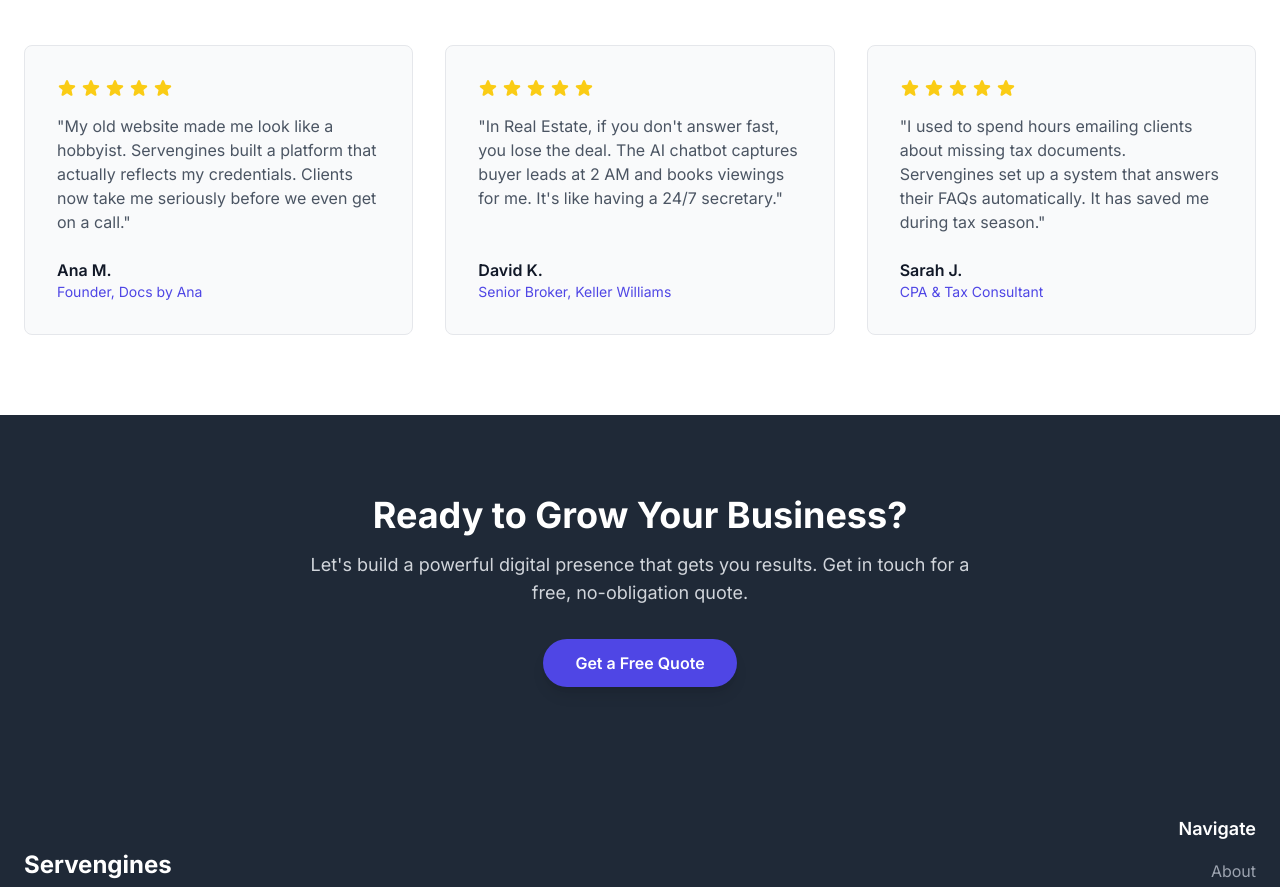
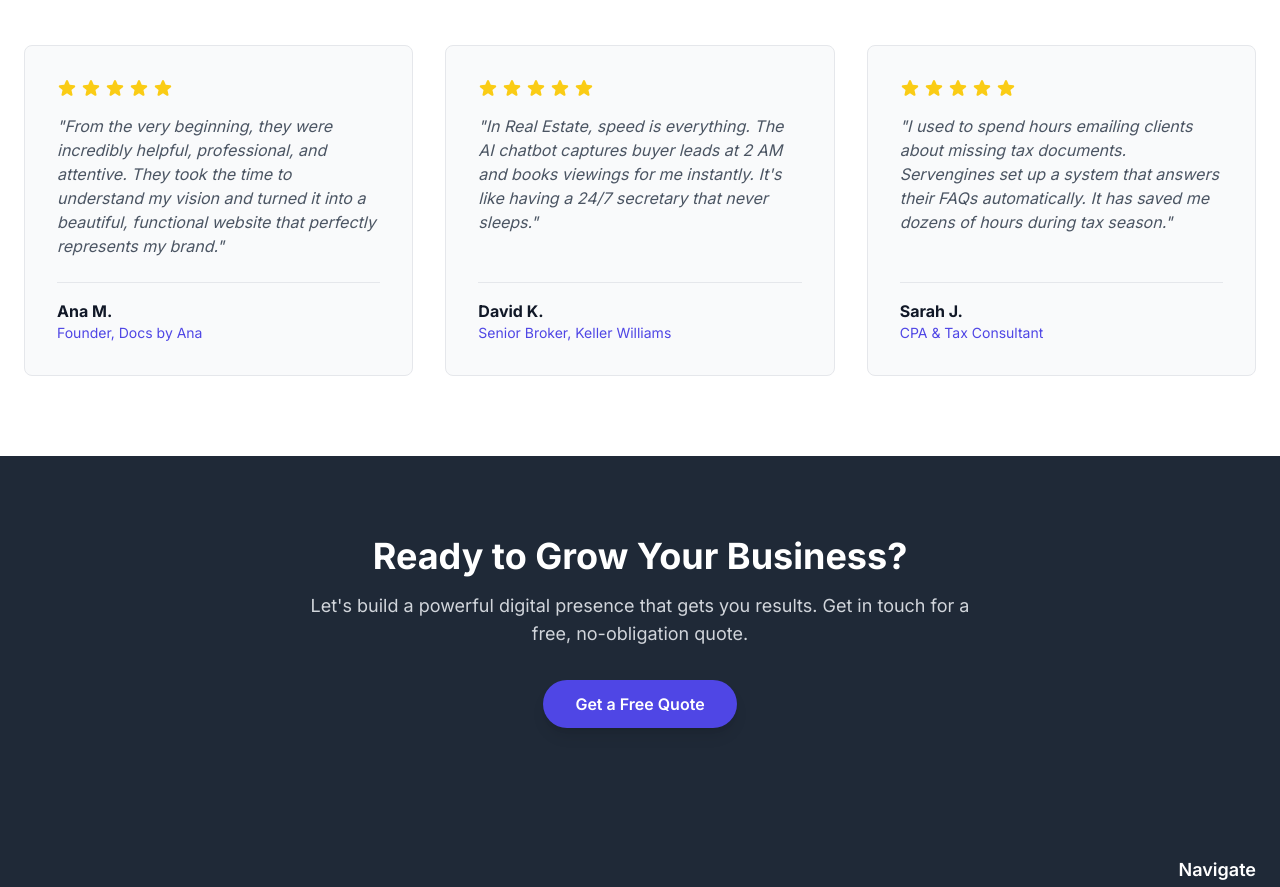
Before and after one commit to CyberSanderson/servengines, a Next.js app: page / in a window 1280 px wide. Shown: the part 5479-6366 px from the top of the page. Built offline with nearby package versions, Linux system fonts and the light colour scheme.

Commit message:
updated testimonials

```diff
--- a/src/components/Testimonials.tsx
+++ b/src/components/Testimonials.tsx
@@ -36,43 +36,43 @@ const Testimonials = () => {
       className="py-20 bg-white"
     >
       <div className="container mx-auto px-6 text-center">
-        {/* Updated Headline to match the "Expert" vibe */}
+        {/* Headline matching your Expert Positioning */}
         <h2 className="text-4xl font-bold text-gray-800">Trusted by Top-Tier Professionals</h2>
 
         <div className="mt-12 grid grid-cols-1 md:grid-cols-3 gap-8">
 
-          {/* Testimonial 1: The Document/Legal Professional */}
-          <div className="p-8 bg-gray-50 rounded-lg border text-left flex flex-col">
+          {/* Testimonial 1: Ana M. (REAL REVIEW - CONDENSED) */}
+          <div className="p-8 bg-gray-50 rounded-lg border text-left flex flex-col hover:shadow-lg transition-shadow duration-300">
             {renderStars()}
-            <p className="text-gray-600 flex-grow">
-              &quot;My old website made me look like a hobbyist. Servengines built a platform that actually reflects my credentials. Clients now take me seriously before we even get on a call.&quot;
+            <p className="text-gray-600 flex-grow italic">
+              &quot;From the very beginning, they were incredibly helpful, professional, and attentive. They took the time to understand my vision and turned it into a beautiful, functional website that perfectly represents my brand.&quot;
             </p>
-            <div className="mt-6">
-              <p className="font-semibold text-gray-900">Ana M.</p>
+            <div className="mt-6 border-t border-gray-200 pt-4">
+              <p className="font-bold text-gray-900">Ana M.</p>
               <p className="text-sm text-indigo-600">Founder, Docs by Ana</p>
             </div>
           </div>
 
-          {/* Testimonial 2: The Real Estate Agent (Focus on Speed/AI) */}
-          <div className="p-8 bg-gray-50 rounded-lg border text-left flex flex-col">
+          {/* Testimonial 2: Real Estate Persona */}
+          <div className="p-8 bg-gray-50 rounded-lg border text-left flex flex-col hover:shadow-lg transition-shadow duration-300">
             {renderStars()}
-            <p className="text-gray-600 flex-grow">
-              {`"In Real Estate, if you don't answer fast, you lose the deal. The AI chatbot captures buyer leads at 2 AM and books viewings for me. It's like having a 24/7 secretary."`}
+            <p className="text-gray-600 flex-grow italic">
+              {`"In Real Estate, speed is everything. The AI chatbot captures buyer leads at 2 AM and books viewings for me instantly. It's like having a 24/7 secretary that never sleeps."`}
             </p>
-            <div className="mt-6">
-              <p className="font-semibold text-gray-900">David K.</p>
+            <div className="mt-6 border-t border-gray-200 pt-4">
+              <p className="font-bold text-gray-900">David K.</p>
               <p className="text-sm text-indigo-600">Senior Broker, Keller Williams</p>
             </div>
           </div>
 
-          {/* Testimonial 3: The Tax/Finance Pro (Focus on Automation/Trust) */}
-          <div className="p-8 bg-gray-50 rounded-lg border text-left flex flex-col">
+          {/* Testimonial 3: Tax/CPA Persona */}
+          <div className="p-8 bg-gray-50 rounded-lg border text-left flex flex-col hover:shadow-lg transition-shadow duration-300">
             {renderStars()}
-            <p className="text-gray-600 flex-grow">
-              {`"I used to spend hours emailing clients about missing tax documents. Servengines set up a system that answers their FAQs automatically. It has saved me during tax season."`}
+            <p className="text-gray-600 flex-grow italic">
+              {`"I used to spend hours emailing clients about missing tax documents. Servengines set up a system that answers their FAQs automatically. It has saved me dozens of hours during tax season."`}
             </p>
-            <div className="mt-6">
-              <p className="font-semibold text-gray-900">Sarah J.</p>
+            <div className="mt-6 border-t border-gray-200 pt-4">
+              <p className="font-bold text-gray-900">Sarah J.</p>
               <p className="text-sm text-indigo-600">CPA & Tax Consultant</p>
             </div>
           </div>
```
